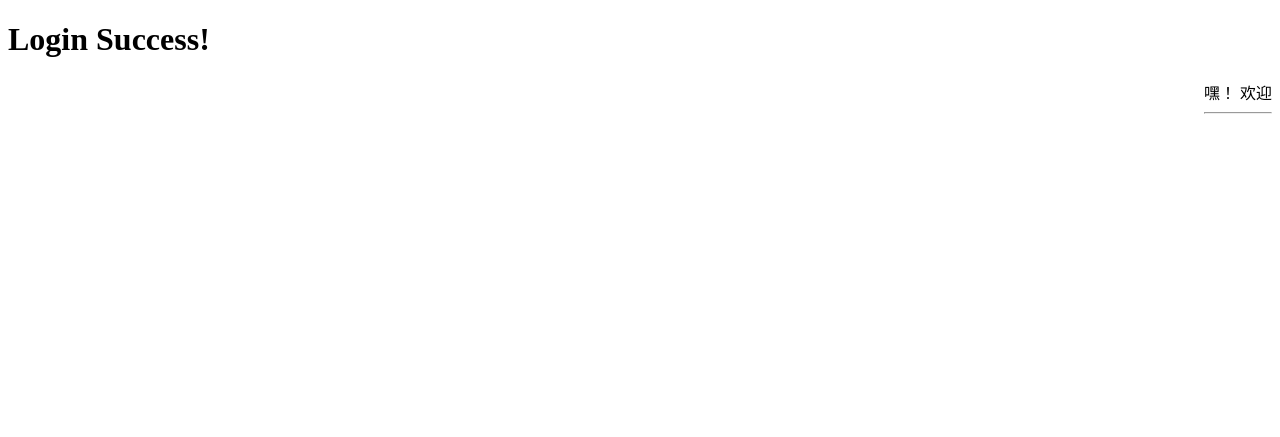
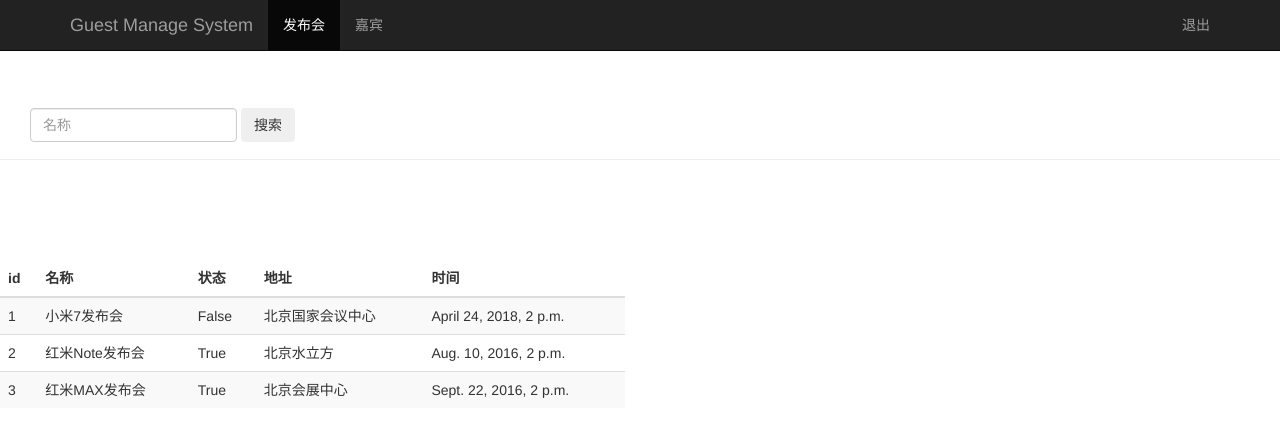
Before and after one commit to heramareh/guest, a Django app: page /event_manage/ in a window 1280 px wide. Shown: the top 437 px of the page. Run offline with Django 3.2, Linux system fonts and the light colour scheme; a user stored in the database is signed in; data comes from the database, SQL or seed files in the repository; some libraries are stand-ins or nearby versions.

Commit message:
add event_manage

```diff
--- a/guest/settings.py
+++ b/guest/settings.py
@@ -38,6 +38,7 @@
     'django.contrib.messages',
     'django.contrib.staticfiles',
     'sign',
+    'bootstrap3',
 ]
 
 MIDDLEWARE = [
--- a/guest/urls.py
+++ b/guest/urls.py
@@ -25,4 +25,5 @@
     url(r'^login_action/$', views.login_action),
     url(r'^event_manage/$', views.event_manage),
     url(r'^accounts/login/$', views.index),
+    url(r'^search_name/$',views.search_name)
 ]
--- a/sign/templates/event_manage.html
+++ b/sign/templates/event_manage.html
@@ -1,13 +1,85 @@
 <!DOCTYPE html>
 <html>
 	<head>
-		<meta charset="UTF-8">
-		<title>Event Manage Page</title>
+		{% load bootstrap3 %}
+		{% bootstrap_css %}
+		{% bootstrap_javascript %}
+		<title>Guest Manage</title>
 	</head>
-	<body>
-		<h1>Login Success!</h1>
-		<div style="float: right;">
-			<a>嘿！{{ user }} 欢迎</a><hr />
+	<body role="document">
+		<!-- 导航栏 -->
+		<nav class="navbar navbar-inverse navbar-fixed-top">
+			<div class="container">
+				<div class="navbar-header">
+					<a class="navbar-brand" href="/event_manage/">Guest Manage System</a>
+				</div>
+				<div id="navbar" class="collapse navbar-collapse">
+					<ul class="nav navbar-nav">
+						<li class="active">
+							<a href="#">发布会</a>
+						</li>
+						<li>
+							<a href="/guest_manage/">嘉宾</a>
+						</li>
+					</ul>
+					<ul class="nav navbar-nav navbar-right">
+						<li>
+							<a href="#">{{user}}</a>
+						</li>
+						<li>
+							<a href="/logout">退出</a>
+						</li>
+					</ul>
+				</div>
+			</div>
+		</nav>
+		<!-- 发布会搜索表单 -->
+		<div class="page-header" style="padding-top: 60px;">
+			<div id="navbar" class="navbar-collapse collapse">
+				<form class="navbar-form" method="get" action="/search_name/">
+					<div class="form-group">
+						<input name="name" type="text" placeholder="名称" class="form-control">
+					</div>
+					<button type="submit" class="btn btn-sucess">搜索</button>
+				</form>
+			</div>
+		</div>
+		<!-- 发布会列表 -->
+		<div class="row" style="padding-top: 80px;">
+			<div class="col-md-6">
+				<table class="table table-striped">
+					<thead>
+						<tr>
+							<th>
+								id
+							</th>
+							<th>
+								名称
+							</th>
+							<th>
+								状态
+							</th>
+							<th>
+								地址
+							</th>
+							<th>
+								时间
+							</th>
+						</tr>
+					</thead>
+					<tbody>
+						{% for event in events %}
+						<tr>
+							<td>{{ event.id }}</td>
+							<td>{{ event.name }}</td>
+							<td>{{ event.status }}</td>
+							<td>{{ event.address }}</td>
+							<td>{{ event.start_time }}</td>
+						</tr>
+						{% endfor %}
+					</tbody>
+				</table>
+			</div>
 		</div>
 	</body>
 </html>
--- a/sign/views.py
+++ b/sign/views.py
@@ -4,6 +4,9 @@
 from django.contrib.auth.decorators import login_required
 
 # Create your views here.
+from sign.models import Event
+
+
 def index(request):
     # return HttpResponse("Hello Django!")
     return render(request, 'index.html')
@@ -27,7 +30,15 @@
 @login_required
 def event_manage(request):
     u"""发布会管理"""
+    event_list = Event.objects.all()
     # return render(request, "event_manage.html")
     # username = request.COOKIES.get('user', '')   # 读取浏览器cookie
     username = request.session.get('user', '')  # 读取浏览器session
-    return render(request, "event_manage.html", {"user": username})
+    return render(request, "event_manage.html", {"user": username, "events": event_list})
+
+@login_required
+def search_name(request):
+    username = request.session.get('user', '')
+    search_name = request.GET.get("name", "")
+    event_list = Event.objects.filter(name__contains=search_name)
+    return render(request, "event_manage.html", {"user": username, "events": event_list})
```
